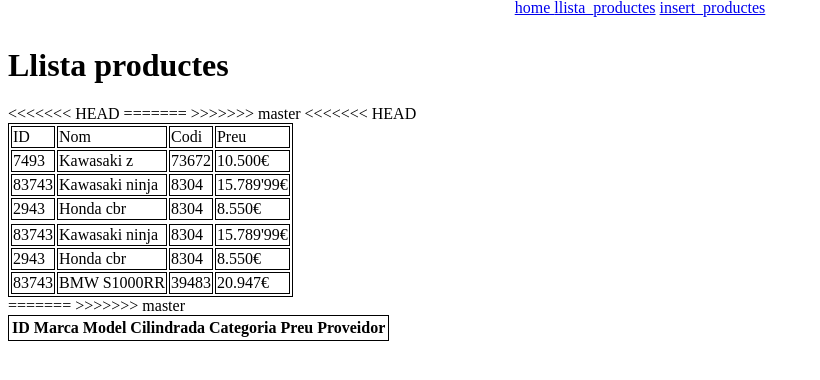
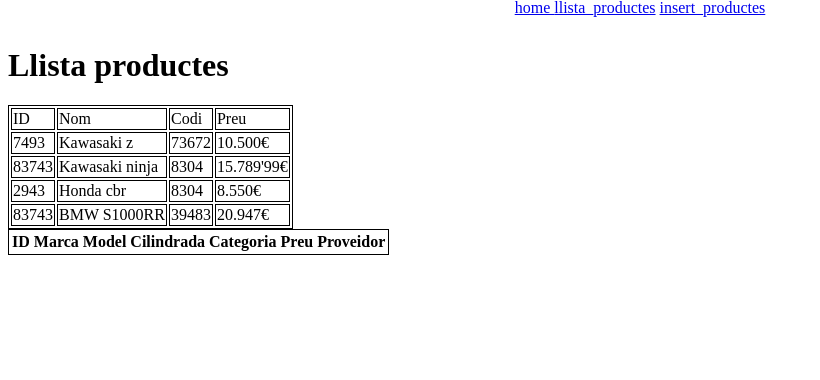
Before and after one commit to lluisparets/tendamoto, a PHP site: page /llista_productes.php in a window 1280 px wide. Shown: the part 31-411 px from the top of the page, without its empty margins (0-820 px from the left). Run offline with PHP 8.4, Linux system fonts and the light colour scheme; data that the repository does not hold is empty.

Commit message:
0.0.7 - LLuís solució conflictes

```diff
--- a/llista_productes.php
+++ b/llista_productes.php
@@ -20,7 +20,6 @@
             <td>73672</td>
             <td>10.500€</td>
         </tr>
-<<<<<<< HEAD
 
         <tr>
             <td>83743</td>
@@ -37,30 +36,11 @@
         </tr>
 
         <tr>
-=======
-
-        <tr>
-            <td>83743</td>
-            <td>Kawasaki ninja</td>
-            <td>8304</td>
-            <td>15.789'99€</td>
-        </tr>
-
-        <tr>
-            <td>2943</td>
-            <td>Honda cbr</td>
-            <td>8304</td>
-            <td>8.550€</td>
-        </tr>
-
-        <tr>
->>>>>>> master
             <td>83743</td>
             <td>BMW S1000RR</td>
             <td>39483</td>
             <td>20.947€</td>
         </tr>
-<<<<<<< HEAD
     </table>
 
     <table>
@@ -94,9 +74,6 @@
                 }
                 ?>
         </tbody>
-=======
-
->>>>>>> master
     </table>
 
 </body>
```
